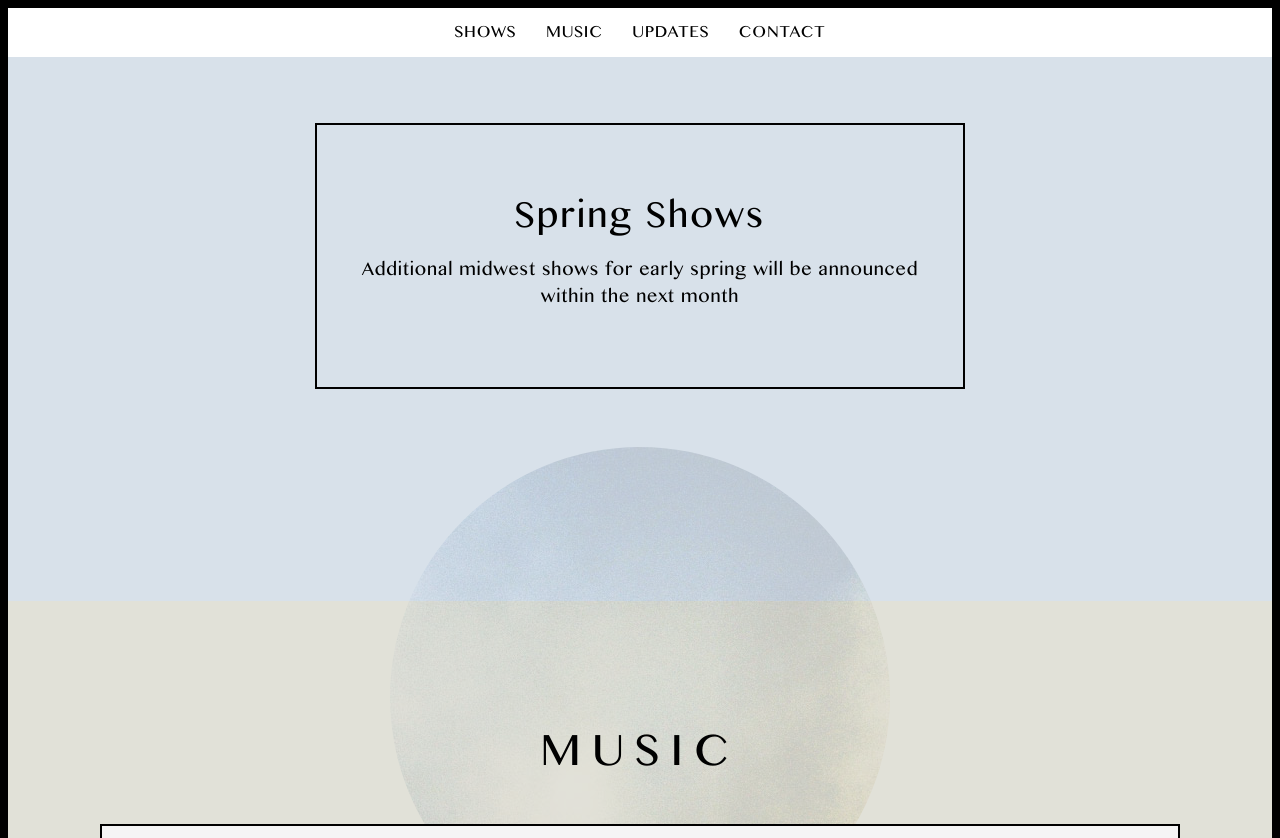
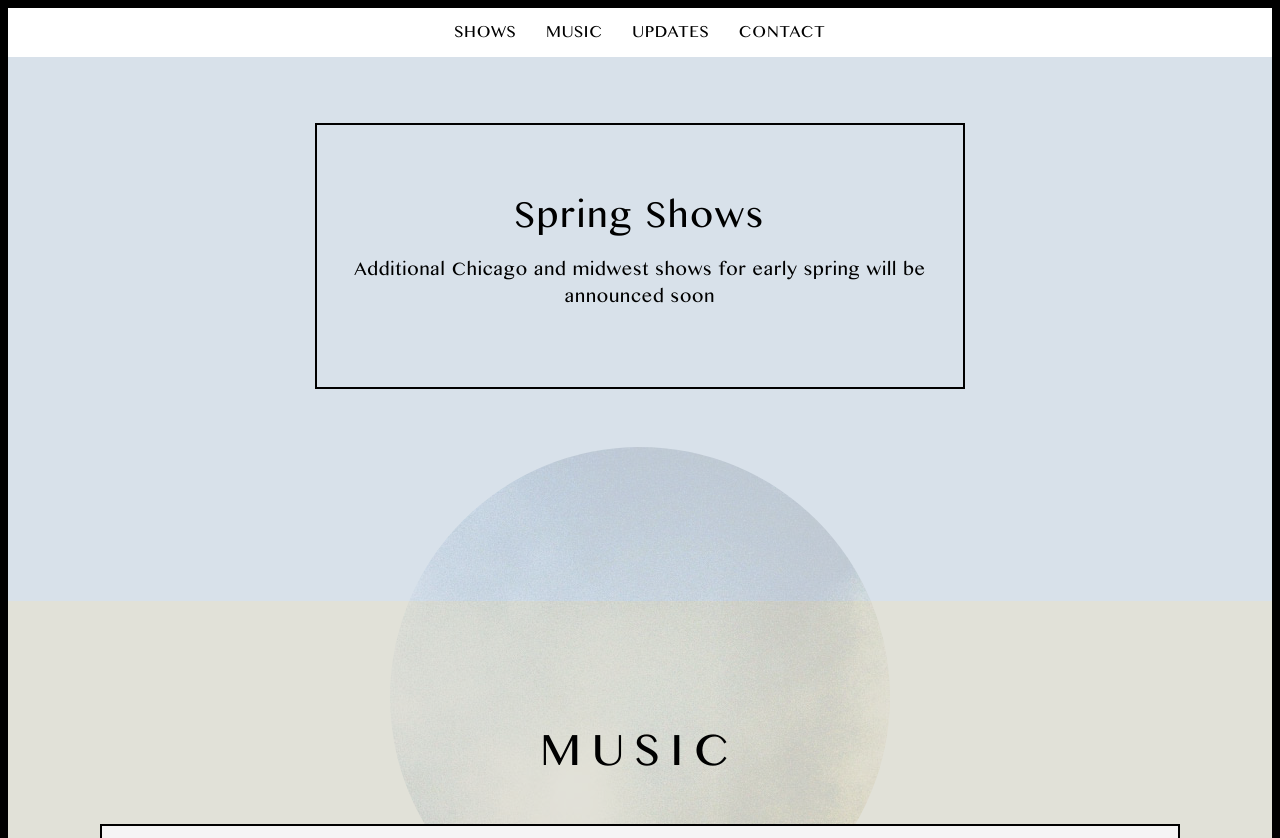
Before and after one commit to sunjacket/sunjacket.github.io, a Jekyll site: the page built from index.html, in a window 1280 px wide and 1400 px high, scrolled down 1478 px. Shown: the top 838 px of the window. Built offline with Jekyll 4.4.1, drawn with Linux system fonts in a browser that asks for light colours; nearby versions of some CDN libraries; Markdown is read by kramdown in place of the engine named in the settings; grey boxes are pictures that could not be loaded.

Commit message:
Add .message class and update coming soon message

```diff
--- a/css/style.css
+++ b/css/style.css
@@ -189,7 +189,7 @@ h1.section-title {
 
 /* Shows */
 
-.show {
+.show, .message {
   position: relative;
   padding: 4.5em 1.5em 4.75em;
   border: 2px solid #000;
--- a/index.html
+++ b/index.html
@@ -31,12 +31,12 @@ published: true
           </nav>
         </section>
 
-        <section id="more" class="show">
+        <section id="more" class="message">
           <header class="show-details">
             <hgroup>
               <h1 class="venue">Spring Shows</h1>
             </hgroup>
-            <p class="bands">Additional midwest shows for early spring will be announced within the next month</p>
+            <p class="bands">Additional Chicago and midwest shows for early spring will be announced soon</p>
           </header>
         </section>
 
```
